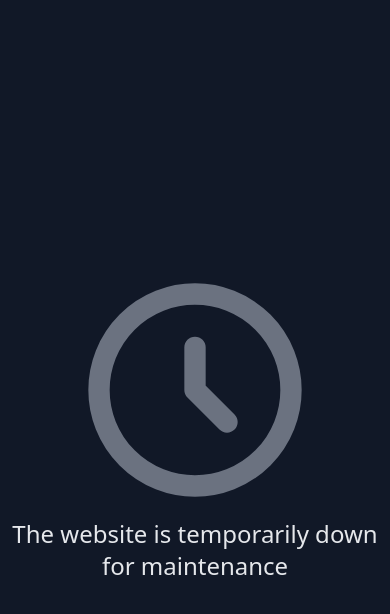
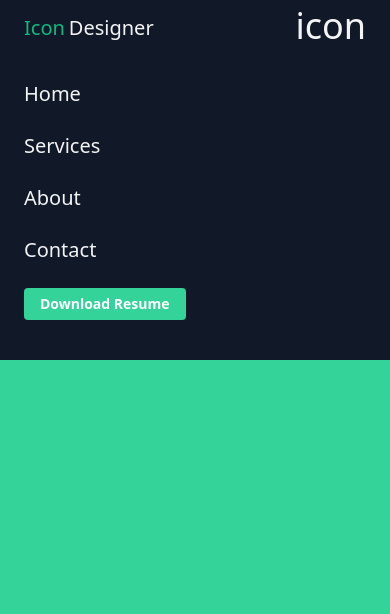
Before and after one commit to oketafred/oketafred.com, a Vue app: page / in a window 390 px wide. Shown: the top 614 px of the page. Built offline with nearby package versions, Linux system fonts and the light colour scheme.

Commit message:
Adds responsive navigation menu

```diff
--- a/src/App.vue
+++ b/src/App.vue
@@ -1,20 +1,18 @@
 <template>
-  <div id="app" class=" bg-gray-900 flex justify-center items-center h-screen w-screen">
-    <!-- <img alt="Vue logo" src="./assets/logo.png"> -->
-    <HelloWorld msg="The website is temporarily down for maintenance"/>
+  <div id="app" class="bg-green-400 h-screen">
+    <navbar></navbar>
   </div>
 </template>
 
 <script>
-import HelloWorld from './components/HelloWorld.vue'
+import Navbar from "./components/Navbar.vue";
 export default {
-  name: 'App',
+  name: "App",
   components: {
-    HelloWorld
+    Navbar
   }
-}
+};
 </script>
 
 <style>
-
 </style>
--- a/src/components/HelloWorld.vue
+++ /dev/null
@@ -1,47 +0,0 @@
-<template>
-  <div class="hello">
-    <div class="flex justify-center">
-      <svg
-        class=" h-64 w-64 text-gray-500"
-        fill="none"
-        viewBox="0 0 24 24"
-        stroke="currentColor"
-      >
-        <path
-          stroke-linecap="round"
-          stroke-linejoin="round"
-          stroke-width="2"
-          d="M12 8v4l3 3m6-3a9 9 0 11-18 0 9 9 0 0118 0z"
-        />
-      </svg>
-    </div>
-    <h1 class="md:text-4xl text-2xl text-gray-200 text-center">{{ msg }}</h1>
-  </div>
-</template>
-
-<script>
-export default {
-  name: "HelloWorld",
-  props: {
-    msg: String,
-  },
-};
-</script>
-
-<!-- Add "scoped" attribute to limit CSS to this component only -->
-<style scoped>
-h3 {
-  margin: 40px 0 0;
-}
-ul {
-  list-style-type: none;
-  padding: 0;
-}
-li {
-  display: inline-block;
-  margin: 0 10px;
-}
-a {
-  color: #42b983;
-}
-</style>
--- /dev/null
+++ b/src/components/Navbar.vue
@@ -0,0 +1,46 @@
+<template>
+  <div class="bg-gray-900 text-gray-100 py-3.5 xl:px-52 sm:px-30 px-6 shadow md:flex justify-between items-center">
+    <div class="flex items-center cursor-pointer">
+      <span class=" text-green-500 text-xl mr-1">
+        Icon
+      </span>
+      <h1 class=" text-xl">Designer</h1>
+    </div>
+    <span @click="menuOpen()" class="absolute md:hidden right-6 top-1.5 cursor-pointer text-4xl">
+      icon
+    </span>
+    <ul class="md:flex md:items-center md:px-0 px-10 md:pb-0 pb-10 md:static absolute left-0 bg-gray-900 md:w-auto w-full top-14 duration-700 ease-in" :class="[open ? 'hidden' : 'block']">
+      <li class="-mx-4 md:mx-4 md:my-0 my-6" v-for="link in links" :key="link.name">
+        <a :href="link.url" class="text-xl hover:text-green-500">{{ link.name }}</a>
+      </li>
+      <li class="-ml-4 md:ml-4">
+        <button class=" bg-green-400 hover:bg-green-500 duration-300 text-sm font-semibold text-white rounded py-1.5 px-4">Download Resume</button>
+      </li>
+    </ul>
+  </div>
+</template>
+
+<script>
+export default {
+  name: "Navbar",
+  data() {
+    return {
+      open: false,
+      links: [
+        { name: "Home", url: "#" },
+        { name: "Services", url: "#" },
+        { name: "About", url: "#" },
+        { name: "Contact", url: "#" }
+      ]
+    }
+  },
+  methods: {
+    menuOpen() {
+      this.open = !this.open;
+    }
+  },
+};
+</script>
+
+<style lang="scss" scoped>
+</style>
```
Also changed, not shown: src/pages/Home.vue (added), src/pages/Projects.vue (added).
